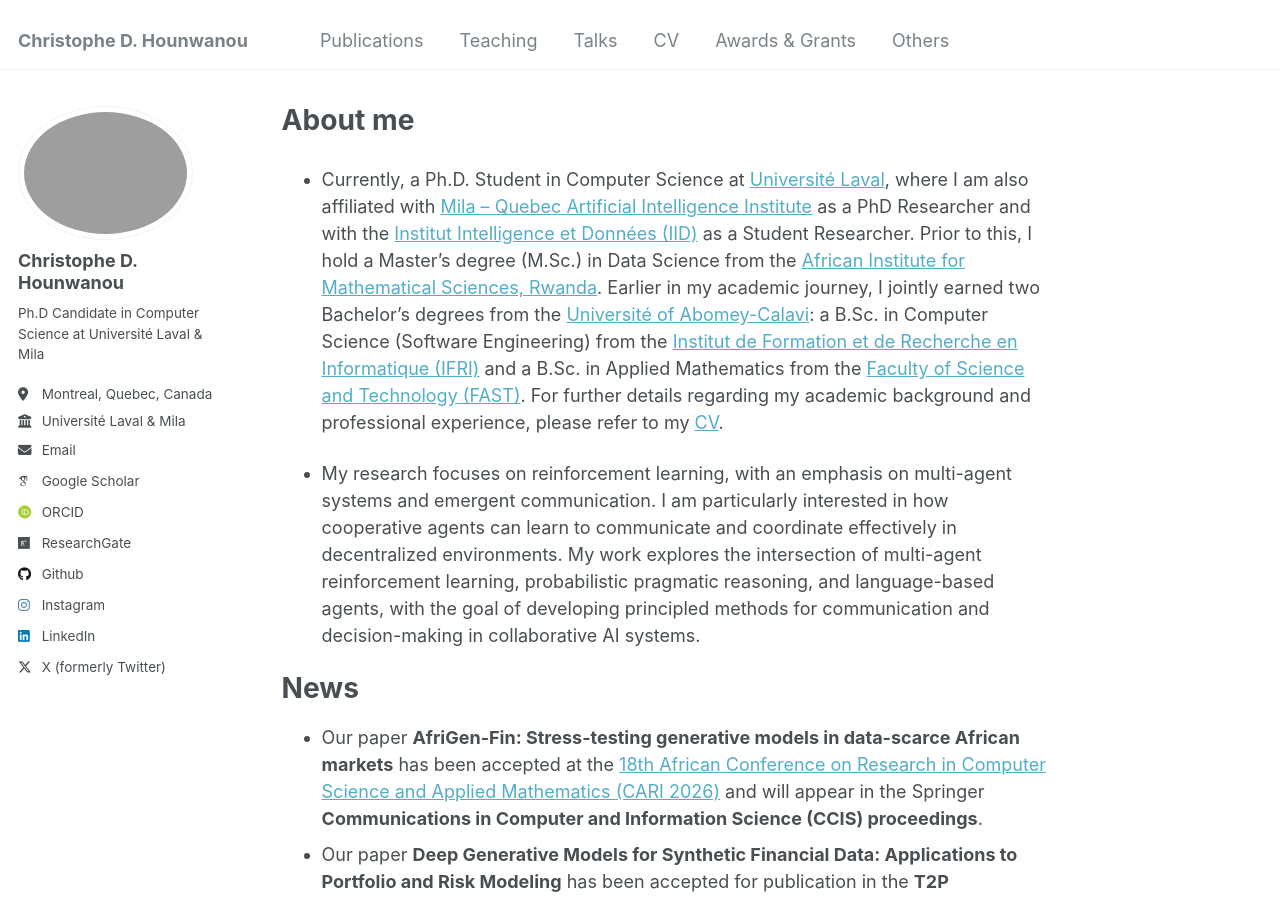
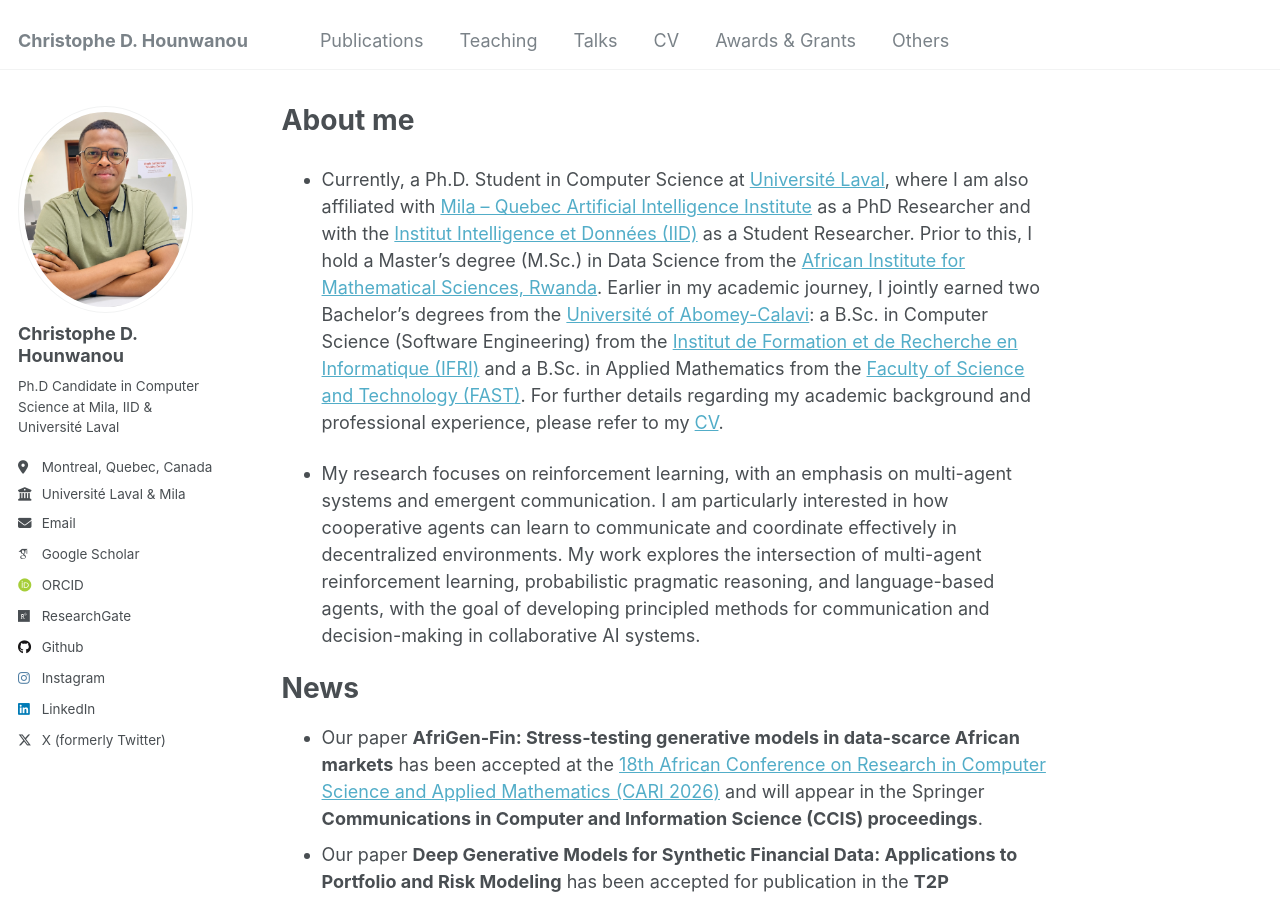
Before and after one commit to chrishounwanou/chrishounwanou.github.io, a Jekyll site: the page built from _pages/about.md, in a window 1280 px wide and 900 px high. Built offline with Jekyll 4.4.1, drawn with Linux system fonts in a browser that asks for light colours; some web fonts are replaced.

Commit message:
Update author avatar and bio in config

```diff
--- a/_config.yml
+++ b/_config.yml
@@ -82,8 +82,8 @@ analytics:
 # Site Author
 author:
   name             : "Christophe D. Hounwanou"
-  avatar           : "Chris.png"
-  bio              : "Ph.D Candidate in Computer Science at Université Laval & Mila"
+  avatar           : "chrishounwanou.jpeg"
+  bio              : "Ph.D Candidate in Computer Science at Mila, IID & Université Laval"
   location         : "Montreal, Quebec, Canada"
   employer         :  Université Laval & Mila
   #pubmed           : #"https://www.ncbi.nlm.nih.gov/pubmed/?term=christophe+hounwanou"
```
